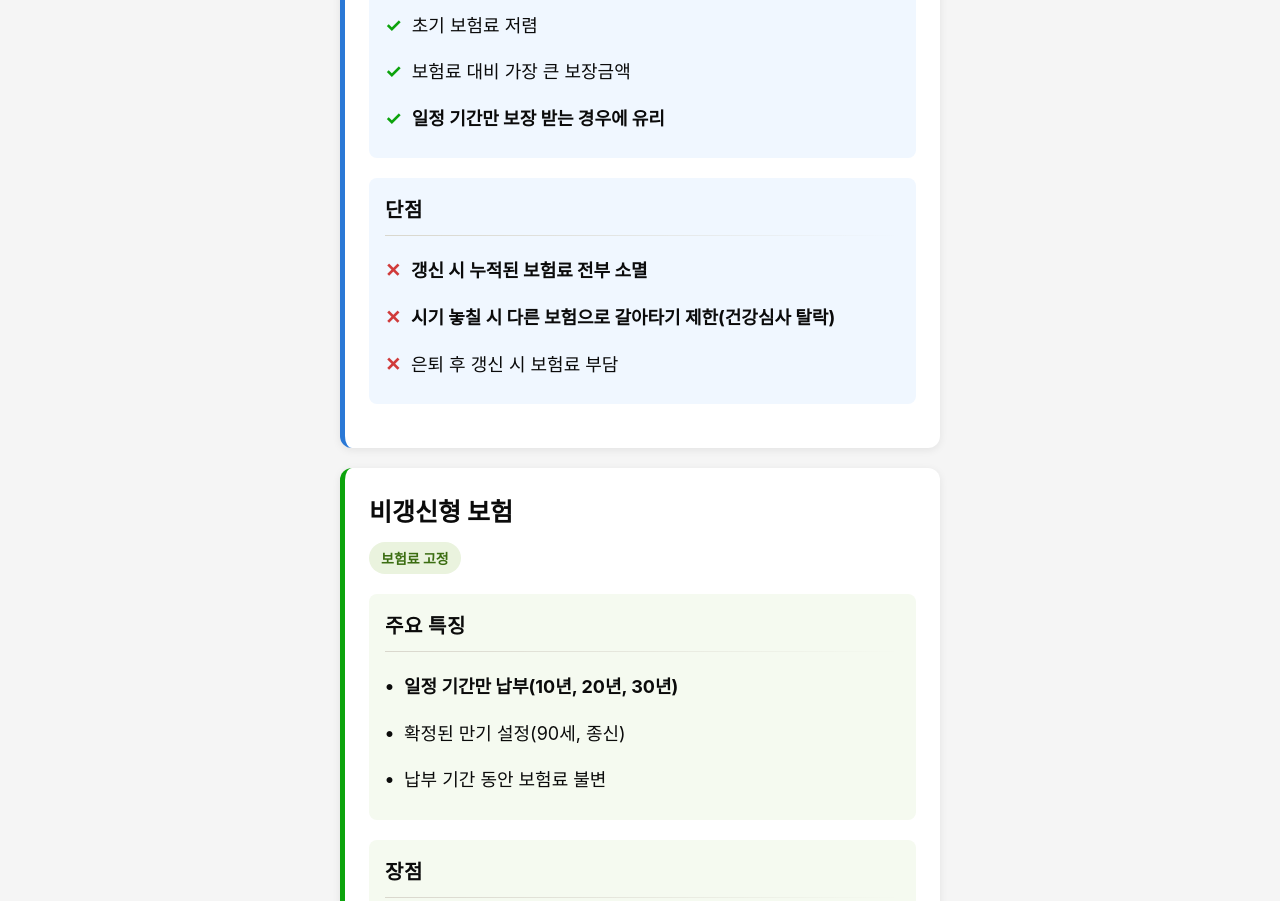
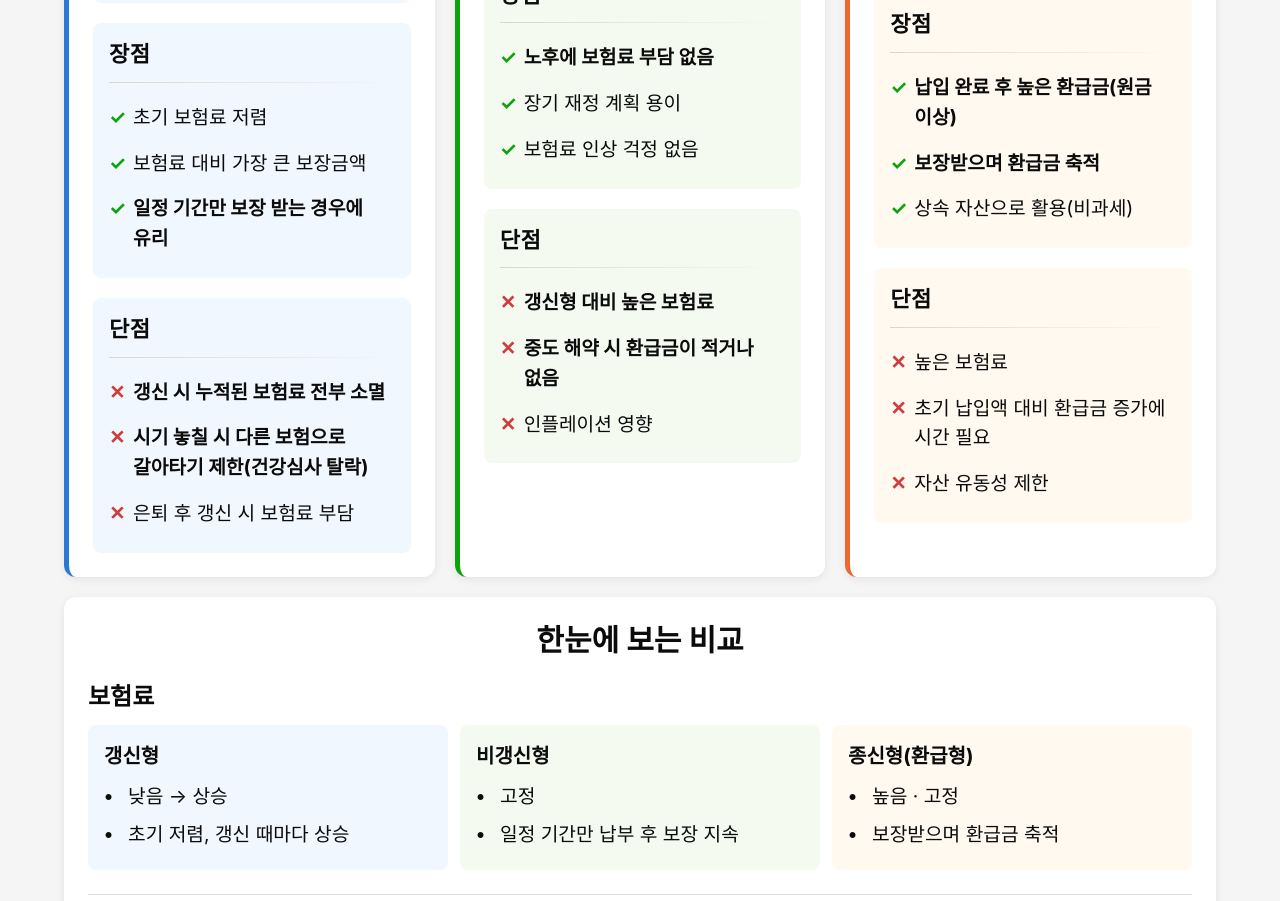
Before and after one commit to yhinsu/yoon, a plain HTML site: page index.html in a window 1280 px wide. Shown: the part 646-1547 px from the top of the page. Drawn offline with Linux system fonts and the light colour scheme.

Commit message:
디자인 규칙 추가 및 모바일 우선 반응형 점검 반영
- .cursor/rules/design.mdc: 디자인 규칙 추가 (alwaysApply)
- .cursor/rules/git-workflow.mdc: 수정 후 pull → 커밋 → origin main 푸시 규칙 추가
- index.html: 3열은 1100px 이상에서만 적용, 글자 크기 18px 이상과 제목 clamp() 적용,
  line-height 1.55와 word-break: keep-all 적용, 글머리 기호를 absolute + padding-left 방식으로 변경,
  전화번호를 tel: 링크(높이 56px, nowrap)로 연결 (문구 변경 없음)
- profile.jpg: 1941x2433 → 800x1003, 59KB로 축소

```diff
--- a/index.html
+++ b/index.html
@@ -9,26 +9,38 @@
     body {
       font-family: -apple-system, BlinkMacSystemFont, 'Segoe UI', Roboto, sans-serif;
       background: #f5f5f5;
-      padding: 20px 12px;
+      padding: 1.25rem 0.75rem;
+      font-size: 1.125rem;
+      line-height: 1.55;
+      word-break: keep-all;
+      overflow-wrap: break-word;
     }
-    .container { max-width: 600px; margin: 0 auto; }
+    img { max-width: 100%; height: auto; }
+    .container { width: 100%; max-width: 40rem; margin: 0 auto; }
 
     .header {
       text-align: center;
-      margin-bottom: 24px;
+      margin-bottom: 1.5rem;
       background: linear-gradient(135deg, #2a78d6 0%, #1d5ca8 100%);
-      padding: 32px 20px;
+      padding: 2rem 1.25rem;
       border-radius: 12px;
       color: white;
     }
-    .header h1 { font-size: 28px; font-weight: 700; margin-bottom: 10px; }
-    .header p { font-size: 17px; opacity: 0.9; }
+    .header h1 { font-size: clamp(1.75rem, 1.3rem + 2.2vw, 2.5rem); font-weight: 700; line-height: 1.3; margin-bottom: 0.625rem; }
+    .header p { font-size: 1.125rem; opacity: 0.9; }
+
+    .cards {
+      display: grid;
+      grid-template-columns: 1fr;
+      gap: 1.25rem;
+      margin-bottom: 1.25rem;
+    }
 
     .card {
+      min-width: 0;
       background: white;
       border-radius: 12px;
-      padding: 24px;
-      margin-bottom: 20px;
+      padding: 1.5rem clamp(1rem, 4vw, 1.5rem);
       box-shadow: 0 2px 8px rgba(0,0,0,0.08);
       border-left: 5px solid;
     }
@@ -37,57 +49,62 @@
     .card.whole { border-left-color: #eb6834; }
 
     .card-title {
-      font-size: 25px;
+      font-size: clamp(1.5rem, 1.25rem + 1.2vw, 1.875rem);
       font-weight: 700;
-      margin-bottom: 14px;
+      line-height: 1.3;
+      margin-bottom: 0.875rem;
       color: #0b0b0b;
     }
     .card-tag {
       display: inline-block;
-      font-size: 14px;
-      padding: 6px 12px;
+      font-size: 1.125rem;
+      padding: 0.375rem 0.875rem;
       border-radius: 20px;
       font-weight: 700;
-      margin-bottom: 20px;
+      margin-bottom: 1.25rem;
     }
     .tag-renewal { background: #e6f1fb; color: #185fa5; }
     .tag-non-renewal { background: #eaf3de; color: #3b6d11; }
     .tag-whole { background: #faeeda; color: #854f0b; }
 
     .section {
-      margin-bottom: 20px;
-      padding: 16px;
+      margin-bottom: 1.25rem;
+      padding: 1rem;
       border-radius: 8px;
     }
+    .section:last-child { margin-bottom: 0; }
     .card.renewal .section { background: #f0f7ff; }
     .card.non-renewal .section { background: #f5faf0; }
     .card.whole .section { background: #fff9f0; }
     .section-title {
-      font-size: 20px;
+      font-size: clamp(1.25rem, 1.1rem + 0.6vw, 1.375rem);
       font-weight: 700;
+      line-height: 1.4;
       color: #0b0b0b;
       text-transform: uppercase;
       letter-spacing: 0.5px;
-      margin-bottom: 12px;
-      padding-bottom: 12px;
+      margin-bottom: 0.75rem;
+      padding-bottom: 0.75rem;
       border-bottom: 1px solid;
       border-image: linear-gradient(to right, #d9d7cd, transparent) 1;
     }
 
     .features { list-style: none; padding: 0; }
     .features li {
-      padding: 10px 0;
-      font-size: 18px;
-      line-height: 1.4;
+      position: relative;
+      padding: 0.5rem 0 0.5rem 1.5rem;
+      font-size: 1.2rem;
+      line-height: 1.55;
       color: #0b0b0b;
-      display: flex;
     }
     .features li:before {
       content: "•";
+      position: absolute;
+      left: 0;
+      top: 0.5rem;
       color: #0b0b0b;
       font-weight: bold;
-      margin-right: 10px;
-      font-size: 19px;
+      font-size: 1.2rem;
     }
 
     .pros li:before { content: "✓"; color: #0ca30c; font-weight: bold; }
@@ -96,22 +113,23 @@
     .comparison-section {
       background: white;
       border-radius: 12px;
-      padding: 24px;
-      margin-bottom: 20px;
+      padding: 1.5rem clamp(1rem, 4vw, 1.5rem);
+      margin-bottom: 1.25rem;
       box-shadow: 0 2px 8px rgba(0,0,0,0.08);
     }
 
     .comparison-title {
-      font-size: 25px;
+      font-size: clamp(1.5rem, 1.25rem + 1.2vw, 1.875rem);
       font-weight: 700;
-      margin-bottom: 20px;
+      line-height: 1.3;
+      margin-bottom: 1.25rem;
       color: #0b0b0b;
       text-align: center;
     }
 
     .comparison-item {
-      margin-bottom: 24px;
-      padding-bottom: 24px;
+      margin-bottom: 1.5rem;
+      padding-bottom: 1.5rem;
       border-bottom: 1px solid #e1e0d9;
     }
     .comparison-item:last-child {
@@ -121,31 +139,27 @@
     }
 
     .comparison-label {
-      font-size: 21px;
+      font-size: clamp(1.3rem, 1.15rem + 0.7vw, 1.5rem);
       font-weight: 700;
+      line-height: 1.4;
       color: #0b0b0b; /* 검은색으로 변경 */
-      margin-bottom: 12px;
+      margin-bottom: 0.75rem;
       text-transform: uppercase;
     }
 
     .comparison-row {
       display: grid;
       grid-template-columns: 1fr;
-      gap: 12px;
-      margin-top: 8px;
-    }
-
-    @media (min-width: 600px) {
-      .comparison-row {
-        grid-template-columns: repeat(3, 1fr);
-      }
+      gap: 0.75rem;
+      margin-top: 0.5rem;
     }
 
     .comparison-box {
-      padding: 16px;
+      min-width: 0;
+      padding: 1rem;
       border-radius: 8px;
-      font-size: 18px;
-      line-height: 1.4;
+      font-size: 1.2rem;
+      line-height: 1.55;
     }
 
     .box-renewal { background: #f0f7ff; color: #0b0b0b; }
@@ -154,8 +168,8 @@
 
     .box-label {
       font-weight: 700;
-      margin-bottom: 6px;
-      font-size: 19px;
+      margin-bottom: 0.375rem;
+      font-size: 1.25rem;
     }
 
     .comparison-features {
@@ -164,36 +178,58 @@
       margin: 0;
     }
     .comparison-features li {
-      padding: 4px 0;
-      font-size: 18px;
+      position: relative;
+      padding: 0.25rem 0 0.25rem 1.5rem;
+      font-size: 1.2rem;
+      line-height: 1.55;
       color: #0b0b0b;
-      display: flex;
     }
     .comparison-features li:before {
       content: "•";
+      position: absolute;
+      left: 0;
+      top: 0.25rem;
       color: #0b0b0b;
       font-weight: bold;
-      margin-right: 10px;
-      font-size: 19px;
+      font-size: 1.2rem;
     }
 
     .footer {
       text-align: center;
-      padding: 24px 20px;
-      font-size: 18px;
-      line-height: 1.4;
+      padding: 1.5rem 1.25rem;
+      font-size: 1.125rem;
+      line-height: 1.55;
       color: #333333;
-      margin-top: 20px;
+      margin-top: 1.25rem;
       background: #ffffff;
       border-radius: 12px;
       box-shadow: 0 2px 8px rgba(0,0,0,0.08);
       border: 1px solid #e1e0d9;
     }
     .footer strong {
-      font-size: 22px;
+      font-size: clamp(1.375rem, 1.25rem + 0.6vw, 1.5rem);
       color: #1d5ca8;
       display: inline-block;
-      margin-bottom: 8px;
+      margin-bottom: 0.5rem;
+    }
+    .tel {
+      display: inline-flex;
+      align-items: center;
+      justify-content: center;
+      min-height: 3.5rem;
+      margin-top: 0.5rem;
+      padding: 0 1.5rem;
+      border-radius: 12px;
+      background: #1d5ca8;
+      color: #ffffff;
+      text-decoration: none;
+      white-space: nowrap;
+    }
+
+    @media (min-width: 1100px) {
+      .container { max-width: 72rem; }
+      .cards { grid-template-columns: repeat(3, 1fr); }
+      .comparison-row { grid-template-columns: repeat(3, 1fr); }
     }
   </style>
 </head>
@@ -205,6 +241,7 @@
       <p>당신에게 맞는 보험을 찾아보세요</p>
     </div>
 
+    <div class="cards">
     <!-- 갱신형 보험 -->
     <div class="card renewal">
       <div class="card-title">갱신형 보험</div>
@@ -303,6 +340,7 @@
         </ul>
       </div>
     </div>
+    </div>
 
     <!-- 빠른 비교표 -->
     <div class="comparison-section">
@@ -374,7 +412,7 @@
 
     <!-- 하단 연락처 -->
     <div class="footer">
-      📞 <strong>신한라이프 윤영호<br/>010-5719-1141</strong><br/>궁금하신 점은 언제든 연락주세요
+      📞 <strong>신한라이프 윤영호<br/><a class="tel" href="tel:010-5719-1141">010-5719-1141</a></strong><br/>궁금하신 점은 언제든 연락주세요
     </div>
   </div>
 </body>
```
Also changed, not shown: profile.jpg (added), 2 other files.
